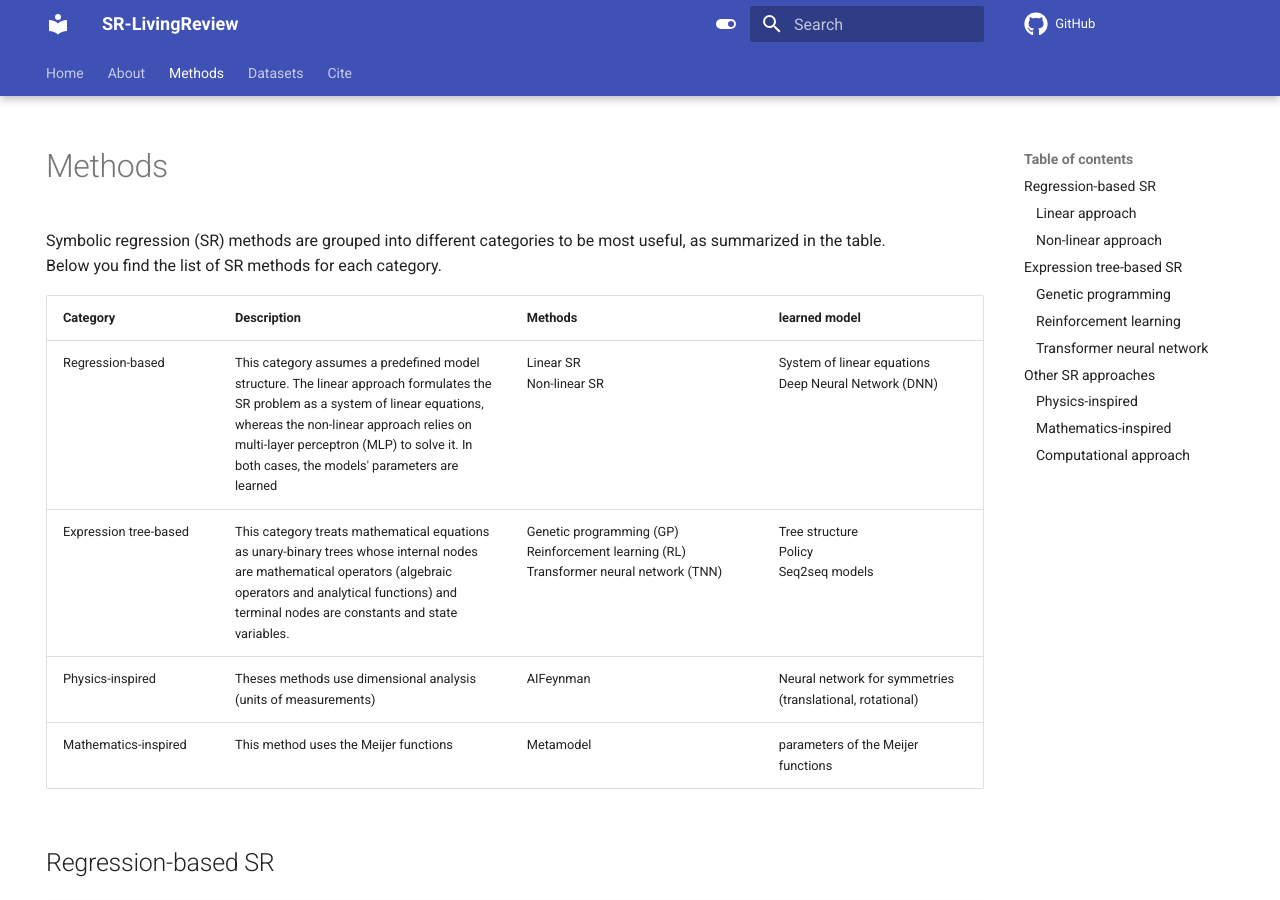
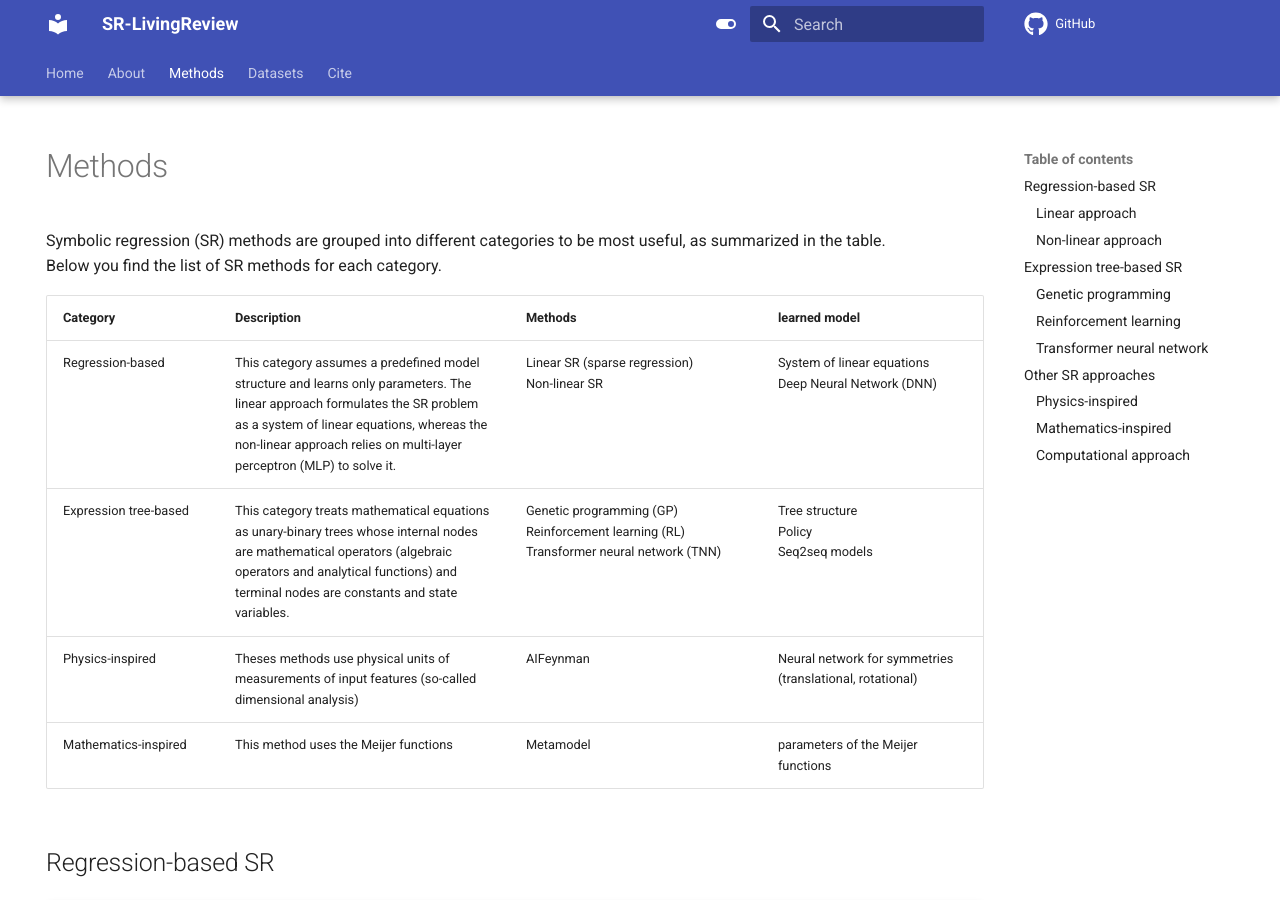
Before and after one commit to nmakke/SR-LivingReview, an MkDocs documentation site: the page built from docs/methods.md, in a window 1280 px wide and 900 px high. Built offline with MkDocs 1.6.1 and Material for MkDocs 9.7.7, drawn with Linux system fonts in a browser that asks for light colours; comment, search, counter and statistics services are not loaded.

Commit message:
Update methods.md

```diff
--- a/docs/methods.md
+++ b/docs/methods.md
@@ -12,9 +12,9 @@ Below you find the list of SR methods for each category.
 <!-- | Category | Description | Methods | learned model |-->
 | <div style="width:140px">Category</div> | <div style="width:180px">Description</div> | <div style="width:220px">Methods</div> | <div style="width:180px">learned model</div> |
 | ---- | ------- | --- | --- |
-| Regression-based | This category assumes a predefined model structure. The linear approach formulates the SR problem as a system of linear equations, whereas the non-linear approach relies on multi-layer perceptron (MLP) to solve it. In both cases, the models' parameters are learned | Linear SR <br> Non-linear SR | System of linear equations <br> Deep Neural Network (DNN) |
+| Regression-based | This category assumes a predefined model structure and learns only parameters. The linear approach formulates the SR problem as a system of linear equations, whereas the non-linear approach relies on multi-layer perceptron (MLP) to solve it. | Linear SR (sparse regression) <br> Non-linear SR | System of linear equations <br> Deep Neural Network (DNN) |
 | Expression tree-based | This category treats mathematical equations as unary-binary trees whose internal nodes are mathematical operators (algebraic operators and  analytical functions) and terminal nodes are constants and state variables. | Genetic programming (GP) <br> Reinforcement learning (RL) <br> Transformer neural network (TNN) | Tree structure <br> Policy <br> Seq2seq models |
-| Physics-inspired | Theses methods use dimensional analysis (units of measurements) | AIFeynman | Neural network for symmetries (translational, rotational) |
+| Physics-inspired | Theses methods use physical units of measurements of input features (so-called dimensional analysis) | AIFeynman | Neural network for symmetries (translational, rotational) |
 | Mathematics-inspired| This method uses the Meijer functions | Metamodel | parameters of the Meijer functions |
 
 ## Regression-based SR
```
